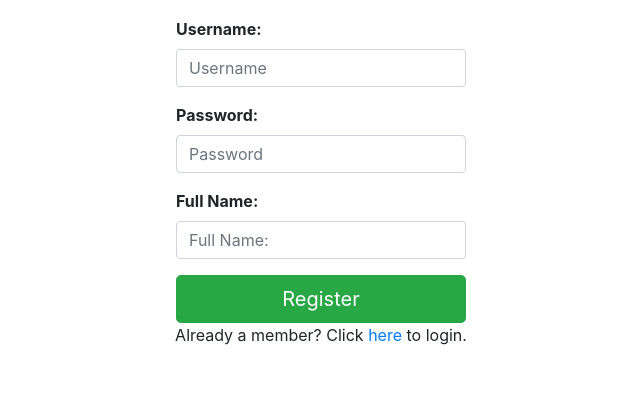
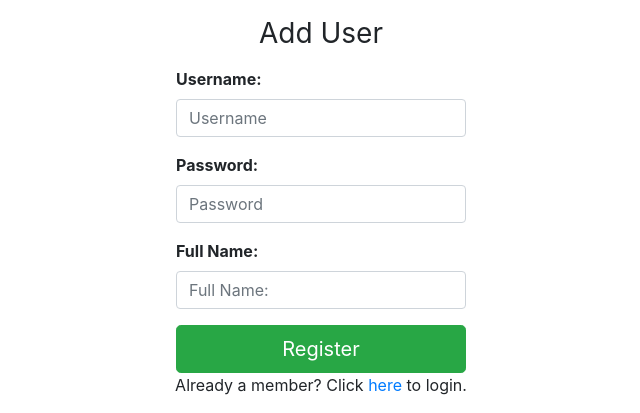
Before and after one commit to fpaulpalis/studentcrud, a PHP site: page /registration.php in a window 1280 px wide. Shown: the part 225-638 px from the top of the page, without its empty margins (319-959 px from the left). Run offline with PHP 8.4, Linux system fonts and the light colour scheme.

Commit message:
Update registration.php

```diff
--- a/htdocs/studentcrud/registration.php
+++ b/htdocs/studentcrud/registration.php
@@ -33,6 +33,7 @@ session_start();
 				style="margin-top: 20px;">
 			</center>
 			<h1 class="h3 mb-3 font-weight-normal text-center">Create U</h1>
+			<h1 class="h3 mb-3 font-weight-normal text-center">Add User</h1>
 			<label for="username" class="font-weight-bold mr-auto">Username:</label>
 			<input type="text" name="username" class="form-control mb-3" placeholder="Username" required="">
 
```
